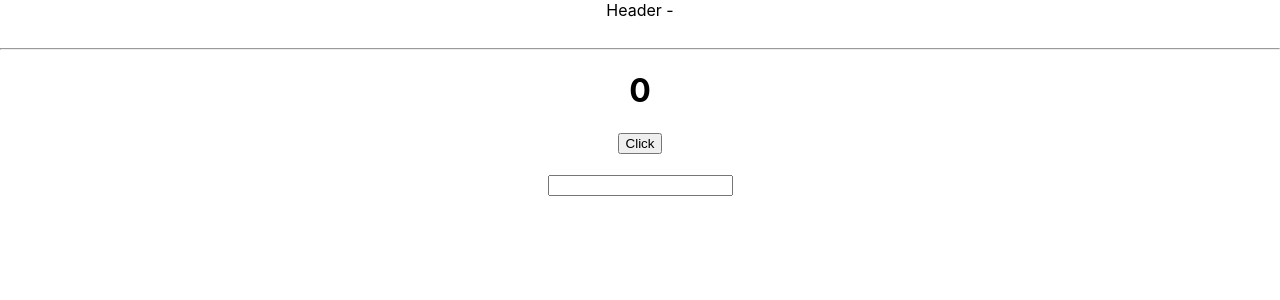
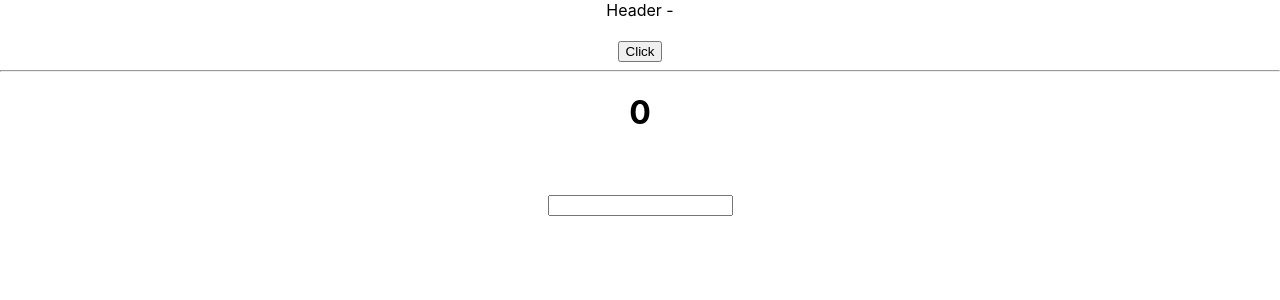
Before and after one commit to asuf29/react-memoization, a React (Create React App) app: page / in a window 1280 px wide. Shown: the top 300 px of the page. Built offline with nearby package versions, Linux system fonts and the light colour scheme.

Commit message:
button moved to Header.js

```diff
--- a/src/App.js
+++ b/src/App.js
@@ -68,12 +68,11 @@ function App() {
 
   return (
     <div className="App">
-      <Header />
+      <Header increment={() => setNumber(number + 1)} />
 
       <hr />
 
       <h1>{number}</h1>
-      <button onClick={() => setNumber(number + 1)}>Click</button>
 
       <br />
       <br />
--- a/src/components/Header.js
+++ b/src/components/Header.js
@@ -1,13 +1,29 @@
+// import React from "react";
+
+// function Header({ number, data }) {
+//   console.log("Header Component Re-rendered!");
+//   return (
+//     <div>
+//       Header - {number}
+//       <br />
+//       <br />
+//       <code>{JSON.stringify(data)}</code>
+//     </div>
+//   );
+// }
+
+// export default React.memo(Header);
+
 import React from "react";
 
-function Header({ number, data }) {
+function Header({ number, increment }) {
   console.log("Header Component Re-rendered!");
   return (
     <div>
       Header - {number}
       <br />
       <br />
-      <code>{JSON.stringify(data)}</code>
+      <button onClick={increment}>Click</button>
     </div>
   );
 }
```
